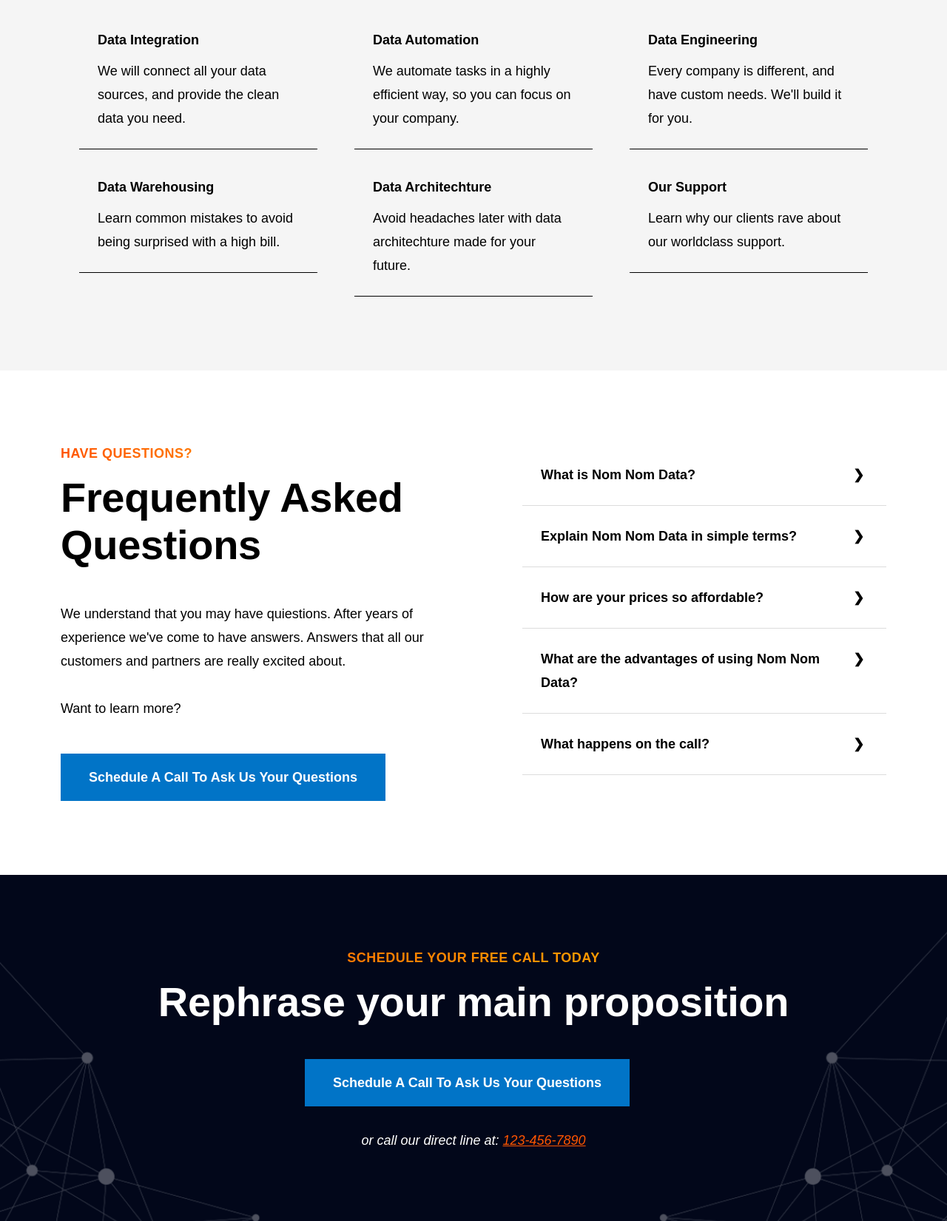
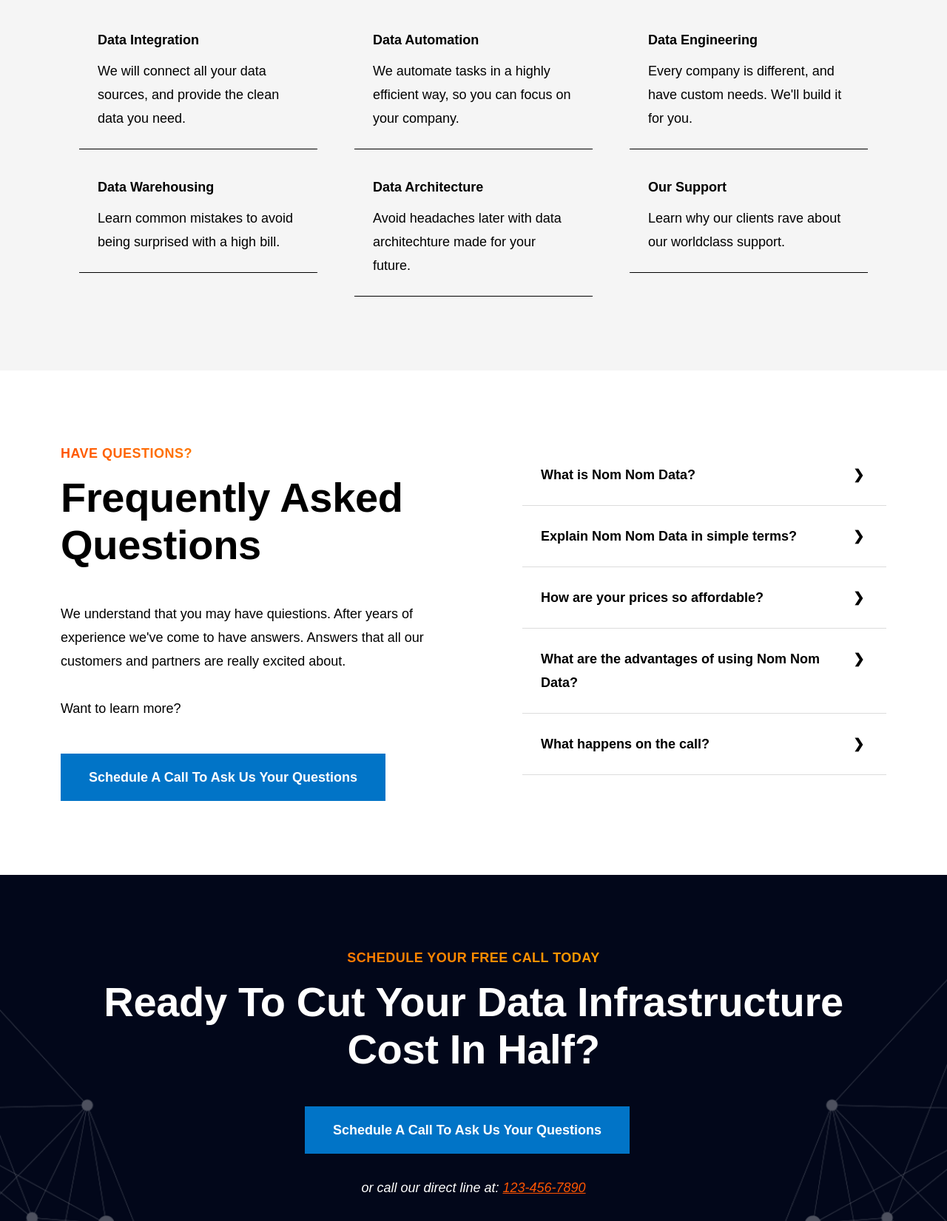
Before and after one commit to Curakid/NND_site, a plain HTML site: page index.html in a window 1280 px wide. Shown: the part 4277-5928 px from the top of the page at 74% size. Drawn offline with nearby package versions, Linux system fonts and the light colour scheme.

Commit message:
3 typos fixed

```diff
--- a/index.html
+++ b/index.html
@@ -11,7 +11,7 @@
 	<link rel="stylesheet" href="css/responsive.css" type="text/css">
 
 	<title>Nom Nom Data</title>
-	<link rel="icon" href="assets/images/favicon.png?" type="image/x-icon">
+	<link rel="icon" href="assets/images/favicon.png" type="image/x-icon">
 </head>
 
 <body>
@@ -342,7 +342,7 @@
 				<div class="col-md-4">
 					<div class="content" data-aos="fade-up" data-aos-duration="2000">
 						<p class="title">
-							Data Architechture
+							Data Architecture
 						</p>
 						<p>
 							Avoid headaches later with data architechture made for your future.
@@ -431,7 +431,7 @@
 											<p style="margin:0px;">
 												Most companies struggle with lack of ownership, documentation and having to deal with churn.
 												Nom Nom Data provides yor with managed automated solutions, self documenting, version control, and best of all:
-												not losing your intelectual property when key personel leaves.
+												not losing your intellectual property when key personnel leaves.
 											</p>
 										</div>
 									</div>
@@ -465,7 +465,7 @@
 						SCHEDULE YOUR FREE CALL TODAY
 					</h4>
 					<h2>
-						Rephrase your main proposition
+						Ready To Cut Your Data Infrastructure Cost In Half?
 					</h2>
 
 					<p>
```
